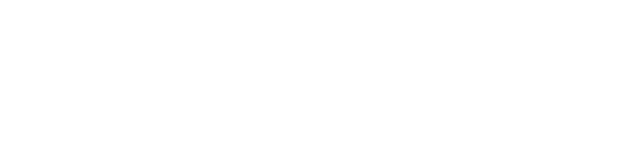
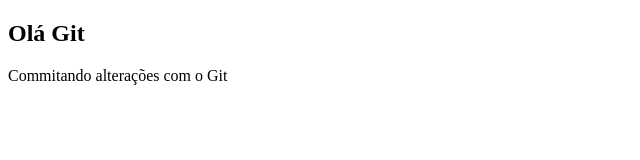
Before and after one commit to fabriciocod/projetogit, a plain HTML site: page index.html in a window 1280 px wide. Shown: the whole page, without its empty margins (0-640 px from the left). Drawn offline with Linux system fonts and the light colour scheme.

Commit message:
inserir um subtitulo e um paragrafo

```diff
--- a/index.html
+++ b/index.html
@@ -6,6 +6,7 @@
     <title>Versionamento com git</title>
 </head>
 <body>
-
+    <h2>Olá Git</h2>
+    <p>Commitando alterações com o Git</p>
 </body>
 </html>
```
